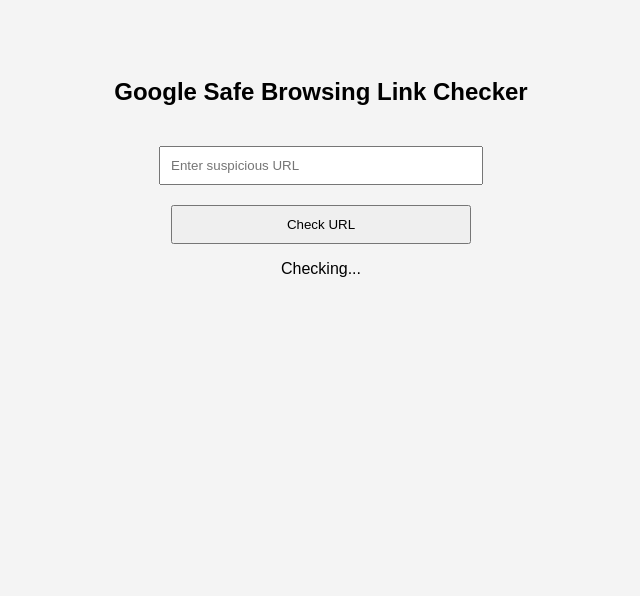
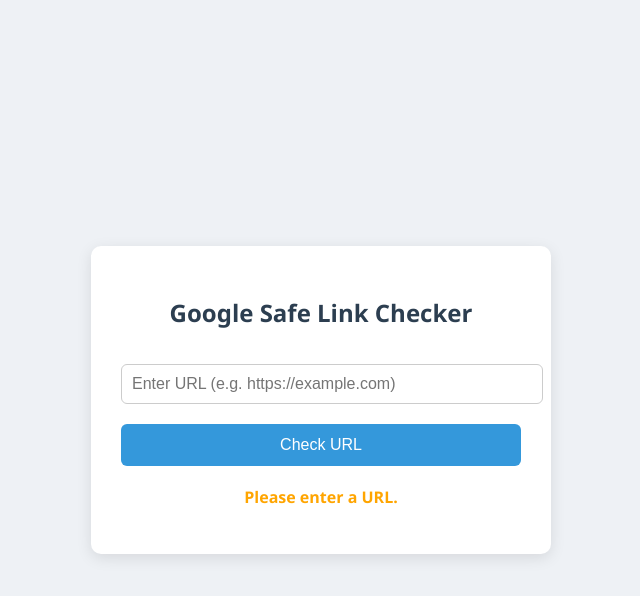
Before and after one commit to kamilhussen24/Safe-link-check, a plain HTML site: page public/index.html in a window 1280 px wide. Both pictures are taken after a click on the button "Check URL". Shown: the whole page, without its empty margins (319-959 px from the left). Drawn offline with Linux system fonts and the light colour scheme; no server answers.

Commit message:
Update index.html

```diff
--- a/public/index.html
+++ b/public/index.html
@@ -2,30 +2,125 @@
 <html lang="en">
 <head>
   <meta charset="UTF-8">
-  <title>Phishing Link Checker</title>
+  <title>Safe Link Checker</title>
+  <meta name="viewport" content="width=device-width, initial-scale=1.0">
   <style>
-    body { font-family: Arial; background: #f4f4f4; text-align: center; padding: 50px; }
-    input, button { padding: 10px; width: 300px; margin-top: 20px; }
+    body {
+      font-family: 'Segoe UI', Tahoma, Geneva, Verdana, sans-serif;
+      background: #eef1f5;
+      display: flex;
+      justify-content: center;
+      align-items: center;
+      height: 100vh;
+      margin: 0;
+    }
+    .container {
+      background: white;
+      padding: 30px;
+      border-radius: 10px;
+      box-shadow: 0 4px 15px rgba(0,0,0,0.1);
+      text-align: center;
+      width: 100%;
+      max-width: 400px;
+    }
+    h2 {
+      color: #2c3e50;
+    }
+    input {
+      padding: 10px;
+      width: 100%;
+      margin-top: 15px;
+      border: 1px solid #ccc;
+      border-radius: 6px;
+      font-size: 16px;
+    }
+    button {
+      margin-top: 20px;
+      width: 100%;
+      padding: 12px;
+      background: #3498db;
+      color: white;
+      border: none;
+      border-radius: 6px;
+      font-size: 16px;
+      cursor: pointer;
+      transition: background 0.3s ease;
+    }
+    button:hover {
+      background: #2980b9;
+    }
+    #result {
+      margin-top: 20px;
+      font-size: 16px;
+      font-weight: bold;
+    }
+    .safe { color: green; }
+    .danger { color: red; }
+    .error { color: orange; }
+    @media (max-width: 500px) {
+      .container {
+        margin: 10px;
+        padding: 20px;
+      }
+    }
   </style>
 </head>
 <body>
-  <h2>Google Safe Browsing Link Checker</h2>
-  <input type="text" id="url" placeholder="Enter suspicious URL">
-  <br>
+  <div class="container">
+    <h2>Google Safe Link Checker</h2>
+    <input type="text" id="url" placeholder="Enter URL (e.g. https://example.com)">
     <button onclick="check()">Check URL</button>
     <p id="result"></p>
+  </div>
 
   <script>
     async function check() {
-      const url = document.getElementById('url').value;
-      document.getElementById('result').innerText = 'Checking...';
+      const input = document.getElementById('url');
+      const result = document.getElementById('result');
+      const url = input.value.trim();
+
+      // Reset
+      result.textContent = '';
+      result.className = '';
+
+      if (!url) {
+        result.textContent = "Please enter a URL.";
+        result.className = 'error';
+        return;
+      }
+
+      if (!/^https?:\/\//i.test(url)) {
+        result.textContent = "URL must start with http:// or https://";
+        result.className = 'error';
+        return;
+      }
+
+      result.textContent = "Checking...";
+      result.className = '';
+
+      try {
         const res = await fetch('https://safe-link-check.onrender.com/api/check', {
           method: 'POST',
           headers: { 'Content-Type': 'application/json' },
           body: JSON.stringify({ url })
         });
+
         const data = await res.json();
-      document.getElementById('result').innerText = data.message;
+        result.textContent = data.message;
+
+        if (data.status === "safe") {
+          result.className = 'safe';
+        } else if (data.status === "danger") {
+          result.className = 'danger';
+        } else {
+          result.className = 'error';
+        }
+
+      } catch (err) {
+        result.textContent = "Server error. Please try again.";
+        result.className = 'error';
+        console.error(err);
+      }
     }
   </script>
 </body>
```
Lines whose indentation alone changed are shown as unchanged.
